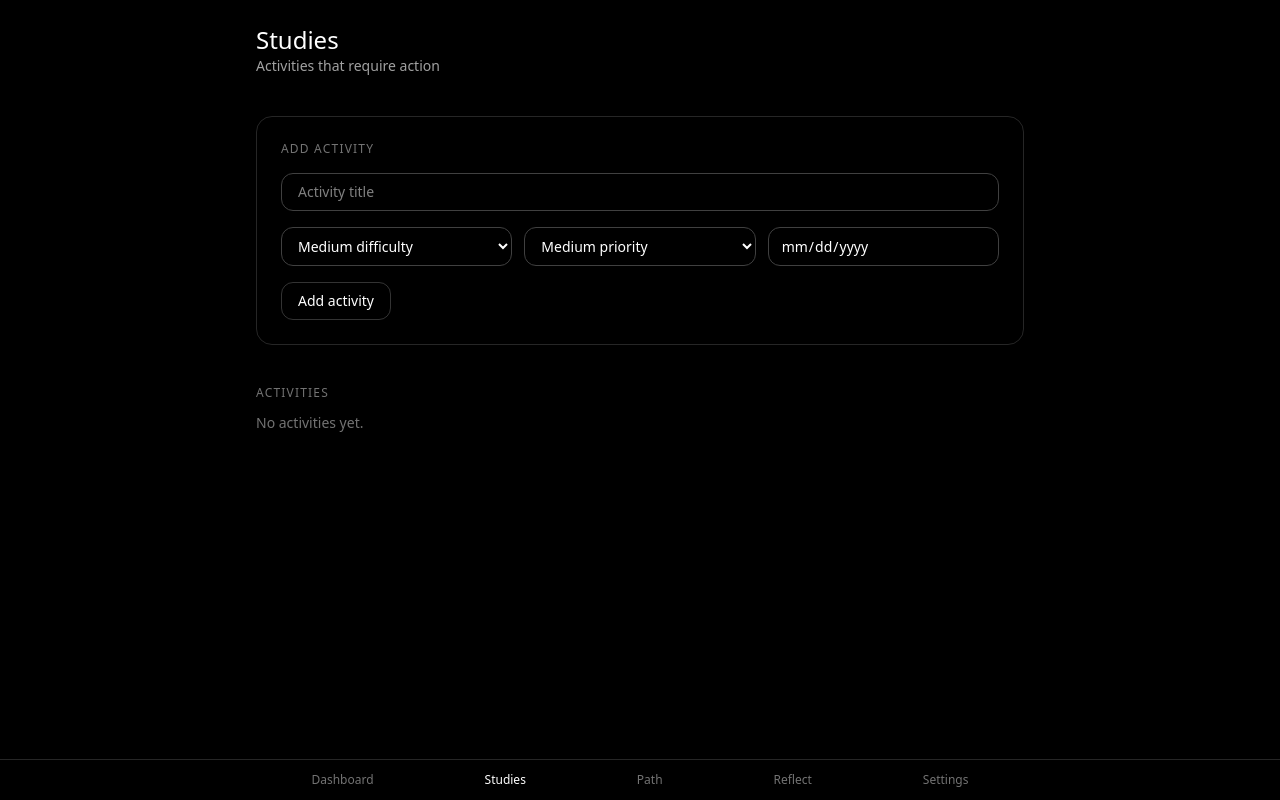
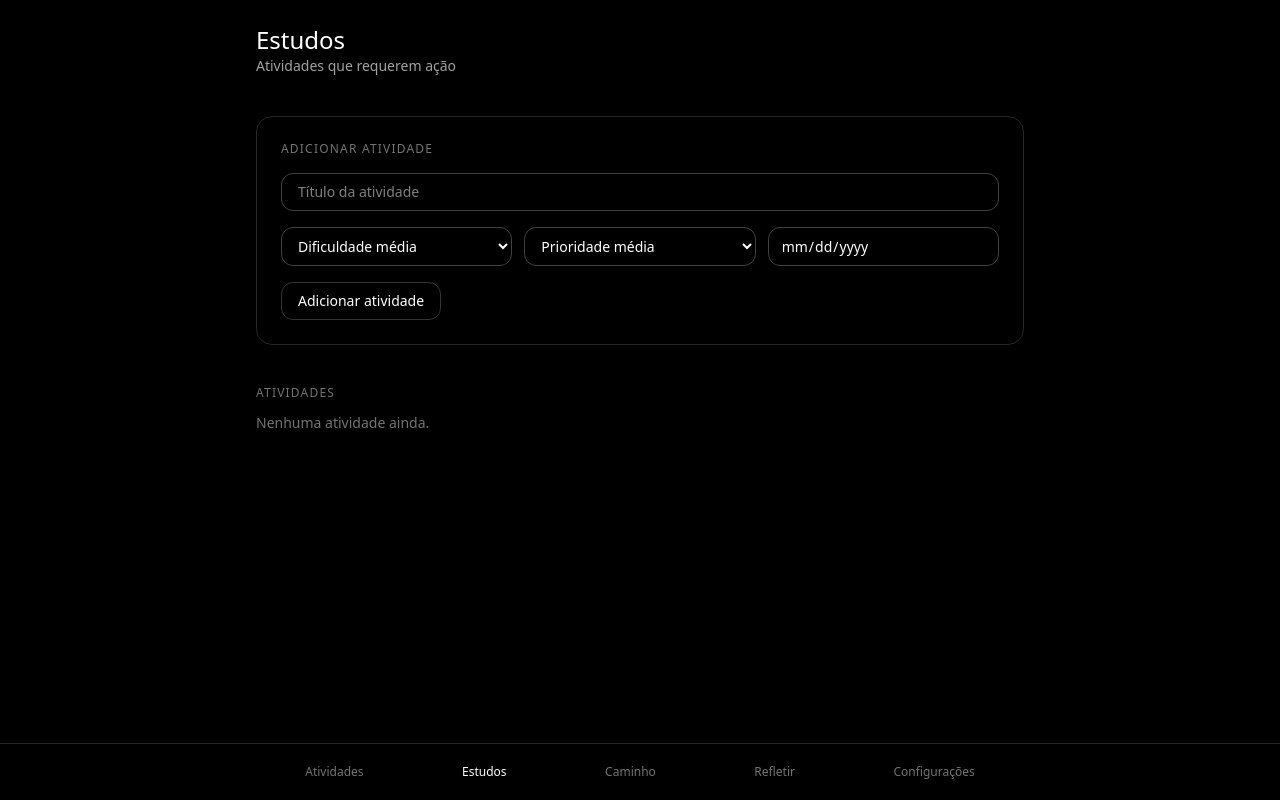
Before and after one commit to gabrielcaixeta01/kodo-app, a Next.js app: page /studies in a window 1280 px wide. Built offline with nearby package versions, Linux system fonts and the light colour scheme.

Commit message:
feat:dando pra editar atividade

```diff
--- /dev/null
+++ b/app/activity/[id]/page.tsx
@@ -0,0 +1,189 @@
+/* eslint-disable react-hooks/set-state-in-effect */
+"use client";
+
+import { useEffect, useMemo, useState } from "react";
+import { useParams, useRouter } from "next/navigation";
+import { useActivities } from "@/contexts/ActivityContext";
+import { Difficulty, Priority } from "@/types/activity";
+
+function getDateInputValue(timestamp?: number) {
+  if (!timestamp) return "";
+  const iso = new Date(timestamp).toISOString();
+  return iso.split("T")[0];
+}
+
+export default function ActivityPage() {
+  const router = useRouter();
+  const params = useParams<{ id: string }>();
+  const { activities, updateActivity } = useActivities();
+
+  const [mounted, setMounted] = useState(false);
+  const [title, setTitle] = useState("");
+  const [difficulty, setDifficulty] =
+    useState<Difficulty>("média");
+  const [priority, setPriority] =
+    useState<Priority>("média");
+  const [dueDate, setDueDate] = useState("");
+
+  const activity = useMemo(
+    () =>
+      activities.find(item => item.id === params.id),
+    [activities, params.id]
+  );
+
+  useEffect(() => {
+    const timer = setTimeout(() => setMounted(true), 0);
+    return () => clearTimeout(timer);
+  }, []);
+
+  useEffect(() => {
+    if (!activity) return;
+    setTitle(activity.title);
+    setDifficulty(activity.difficulty);
+    setPriority(activity.priority);
+    setDueDate(getDateInputValue(activity.dueDate));
+  }, [activity]);
+
+  function handleSubmit(e: React.FormEvent) {
+    e.preventDefault();
+    if (!activity || !title.trim()) return;
+
+    updateActivity(activity.id, {
+      title: title.trim(),
+      difficulty,
+      priority,
+      dueDate: dueDate
+        ? new Date(dueDate).getTime()
+        : undefined,
+    });
+
+    router.push("/studies");
+  }
+
+  const showNotFound = mounted && !activity;
+
+  return (
+    <main className="min-h-screen bg-black text-white p-6">
+      <div className="max-w-3xl mx-auto space-y-8">
+        <header className="space-y-2">
+          <button
+            onClick={() => router.back()}
+            className="text-xs text-neutral-400 hover:text-white transition"
+          >
+            Voltar
+          </button>
+          <h1 className="text-2xl font-medium">Editar atividade</h1>
+          {activity && (
+            <p className="text-sm text-neutral-500">
+              Criada em {new Date(activity.createdAt).toLocaleDateString()}
+            </p>
+          )}
+        </header>
+
+        {!mounted && (
+          <div className="rounded-2xl border border-neutral-800 p-6 space-y-4 animate-pulse">
+            <div className="h-4 bg-neutral-800 rounded w-24"></div>
+            <div className="h-10 bg-neutral-800 rounded"></div>
+            <div className="h-10 bg-neutral-800 rounded"></div>
+          </div>
+        )}
+
+        {showNotFound && (
+          <div className="rounded-2xl border border-neutral-800 p-6 space-y-3">
+            <p className="text-sm text-neutral-300">
+              Atividade não encontrada.
+            </p>
+            <button
+              onClick={() => router.push("/studies")}
+              className="rounded-xl border border-white/20 px-4 py-2 text-sm hover:border-white/40 transition"
+            >
+              Voltar para Estudos
+            </button>
+          </div>
+        )}
+
+        {mounted && activity && (
+          <section className="rounded-2xl border border-neutral-800 p-6 space-y-4">
+            <form onSubmit={handleSubmit} className="space-y-4">
+              <div className="space-y-2">
+                <label className="text-xs uppercase tracking-widest text-neutral-500">
+                  Título
+                </label>
+                <input
+                  value={title}
+                  onChange={e => setTitle(e.target.value)}
+                  className="w-full rounded-xl bg-black border border-neutral-700 px-4 py-2 text-sm focus:outline-none"
+                  placeholder="Título da atividade"
+                />
+              </div>
+
+              <div className="grid grid-cols-1 md:grid-cols-3 gap-3">
+                <div className="space-y-2">
+                  <label className="text-xs uppercase tracking-widest text-neutral-500">
+                    Dificuldade
+                  </label>
+                  <select
+                    value={difficulty}
+                    onChange={e =>
+                      setDifficulty(e.target.value as Difficulty)
+                    }
+                    className="rounded-xl bg-black border border-neutral-700 px-3 py-2 text-sm"
+                  >
+                    <option value="baixa">Baixa dificuldade</option>
+                    <option value="média">Dificuldade média</option>
+                    <option value="alta">Alta dificuldade</option>
+                  </select>
+                </div>
+
+                <div className="space-y-2">
+                  <label className="text-xs uppercase tracking-widest text-neutral-500">
+                    Prioridade
+                  </label>
+                  <select
+                    value={priority}
+                    onChange={e =>
+                      setPriority(e.target.value as Priority)
+                    }
+                    className="rounded-xl bg-black border border-neutral-700 px-3 py-2 text-sm"
+                  >
+                    <option value="baixa">Baixa prioridade</option>
+                    <option value="média">Prioridade média</option>
+                    <option value="alta">Alta prioridade</option>
+                  </select>
+                </div>
+
+                <div className="space-y-2">
+                  <label className="text-xs uppercase tracking-widest text-neutral-500">
+                    Prazo
+                  </label>
+                  <input
+                    type="date"
+                    value={dueDate}
+                    onChange={e => setDueDate(e.target.value)}
+                    className="rounded-xl bg-black border border-neutral-700 px-3 py-2 text-sm"
+                  />
+                </div>
+              </div>
+
+              <div className="flex gap-3">
+                <button
+                  type="submit"
+                  className="rounded-xl border border-white/20 px-4 py-2 text-sm hover:border-white/40 transition"
+                >
+                  Salvar alterações
+                </button>
+                <button
+                  type="button"
+                  onClick={() => router.push("/studies")}
+                  className="rounded-xl border border-neutral-800 px-4 py-2 text-sm text-neutral-400 hover:text-white hover:border-white/20 transition"
+                >
+                  Cancelar
+                </button>
+              </div>
+            </form>
+          </section>
+        )}
+      </div>
+    </main>
+  );
+}
--- a/app/page.tsx
+++ b/app/page.tsx
@@ -22,7 +22,7 @@ export default function DashboardPage() {
 
   const context = {
     availableTime: 60,
-    energy: "medium" as const,
+    energy: "média" as const,
   };
 
   const actions = mounted ? activities.map(activityToAction) : [];
@@ -40,8 +40,8 @@ export default function DashboardPage() {
       <div className="max-w-3xl mx-auto space-y-10">
         {/* Header */}
         <header>
-          <h1 className="text-2xl font-medium">Dashboard</h1>
-          <p className="text-sm text-neutral-400">Decide what to do now</p>
+          <h1 className="text-2xl font-medium">Atividades</h1>
+          <p className="text-sm text-neutral-400">Decida o que fazer agora</p>
         </header>
 
         {/* Skeleton Loader */}
@@ -56,7 +56,7 @@ export default function DashboardPage() {
         {/* Empty state */}
         {mounted && rankedActions.length === 0 && (
           <p className="text-sm text-neutral-500">
-            No activities available. Add activities in Studies.
+            Nenhuma atividade disponível. Adicione atividades em Estudos.
           </p>
         )}
 
@@ -64,13 +64,13 @@ export default function DashboardPage() {
         {mounted && nextAction && (
           <section className="rounded-2xl border border-neutral-700 p-6 space-y-4">
             <h2 className="text-xs uppercase tracking-widest text-neutral-400">
-              Next right action
+              Atividade recomendada
             </h2>
 
             <p className="text-lg font-medium">{nextAction.title}</p>
 
             <p className="text-sm text-neutral-500">
-              Estimated time: {nextAction.estimatedTime} min
+              Tempo estimado: {nextAction.estimatedTime} min
             </p>
 
             <button
@@ -78,7 +78,7 @@ export default function DashboardPage() {
               disabled={!!session}
               className="rounded-xl border border-white/20 px-4 py-2 text-sm hover:border-white/40 transition disabled:opacity-50"
             >
-              Start focus session
+              Iniciar sessão de foco
             </button>
           </section>
         )}
@@ -87,7 +87,7 @@ export default function DashboardPage() {
         {mounted && otherActions.length > 0 && (
           <section className="space-y-4">
             <h2 className="text-xs uppercase tracking-widest text-neutral-500">
-              Other good options
+              Outras boas opções
             </h2>
 
             {otherActions.map(action => (
@@ -98,7 +98,7 @@ export default function DashboardPage() {
                 <div>
                   <p className="font-medium">{action.title}</p>
                   <p className="text-xs text-neutral-500">
-                    {action.estimatedTime} min · {action.energyRequired} energy
+                    {action.estimatedTime} min · {action.energyRequired} energia
                   </p>
                 </div>
 
@@ -107,7 +107,7 @@ export default function DashboardPage() {
                   disabled={!!session}
                   className="text-xs text-neutral-400 hover:text-white transition disabled:opacity-50"
                 >
-                  Start anyway
+                  Iniciar atividade
                 </button>
               </div>
             ))}
--- a/app/studies/page.tsx
+++ b/app/studies/page.tsx
@@ -6,6 +6,8 @@ import {
   Difficulty,
   Priority,
 } from "@/types/activity";
+import { useRouter } from "next/navigation";
+
 
 export default function StudiesPage() {
   const { activities, addActivity } =
@@ -14,10 +16,11 @@ export default function StudiesPage() {
   const [mounted, setMounted] = useState(false);
   const [title, setTitle] = useState("");
   const [difficulty, setDifficulty] =
-    useState<Difficulty>("medium");
+    useState<Difficulty>("média");
   const [priority, setPriority] =
-    useState<Priority>("medium");
+    useState<Priority>("média");
   const [dueDate, setDueDate] = useState("");
+  const router = useRouter();
 
   useEffect(() => {
     const timer = setTimeout(() => {
@@ -40,8 +43,8 @@ export default function StudiesPage() {
     });
 
     setTitle("");
-    setDifficulty("medium");
-    setPriority("medium");
+    setDifficulty("média");
+    setPriority("média");
     setDueDate("");
   }
 
@@ -50,17 +53,17 @@ export default function StudiesPage() {
       <div className="max-w-3xl mx-auto space-y-10">
         <header>
           <h1 className="text-2xl font-medium">
-            Studies
+            Estudos
           </h1>
           <p className="text-sm text-neutral-400">
-            Activities that require action
+            Atividades que requerem ação
           </p>
         </header>
 
         {/* Add activity */}
         <section className="rounded-2xl border border-neutral-800 p-6 space-y-4">
           <h2 className="text-xs uppercase tracking-widest text-neutral-500">
-            Add activity
+            Adicionar atividade
           </h2>
 
           <form
@@ -72,7 +75,7 @@ export default function StudiesPage() {
               onChange={e =>
                 setTitle(e.target.value)
               }
-              placeholder="Activity title"
+              placeholder="Título da atividade"
               className="w-full rounded-xl bg-black border border-neutral-700 px-4 py-2 text-sm focus:outline-none"
             />
 
@@ -86,14 +89,14 @@ export default function StudiesPage() {
                 }
                 className="rounded-xl bg-black border border-neutral-700 px-3 py-2 text-sm"
               >
-                <option value="low">
-                  Low difficulty
+                <option value="baixa">
+                  Baixa dificuldade
                 </option>
-                <option value="medium">
-                  Medium difficulty
+                <option value="média">
+                  Dificuldade média
                 </option>
-                <option value="high">
-                  High difficulty
+                <option value="alta">
+                  Alta dificuldade
                 </option>
               </select>
 
@@ -106,14 +109,14 @@ export default function StudiesPage() {
                 }
                 className="rounded-xl bg-black border border-neutral-700 px-3 py-2 text-sm"
               >
-                <option value="low">
-                  Low priority
+                <option value="baixa">
+                  Baixa prioridade
                 </option>
-                <option value="medium">
-                  Medium priority
+                <option value="média">
+                  Prioridade média
                 </option>
-                <option value="high">
-                  High priority
+                <option value="alta">
+                  Alta prioridade
                 </option>
               </select>
 
@@ -131,7 +134,7 @@ export default function StudiesPage() {
               type="submit"
               className="rounded-xl border border-white/20 px-4 py-2 text-sm hover:border-white/40 transition"
             >
-              Add activity
+              Adicionar atividade
             </button>
           </form>
         </section>
@@ -139,36 +142,37 @@ export default function StudiesPage() {
         {/* Activities list */}
         <section className="space-y-3">
           <h2 className="text-xs uppercase tracking-widest text-neutral-500">
-            Activities
+            Atividades
           </h2>
 
           {!mounted && (
             <p className="text-sm text-neutral-500">
-              Loading activities...
+              Carregando atividades...
             </p>
           )}
 
           {mounted && activities.length === 0 && (
             <p className="text-sm text-neutral-500">
-              No activities yet.
+              Nenhuma atividade ainda.
             </p>
           )}
 
           {mounted && activities.map(activity => (
             <div
               key={activity.id}
+              onClick={() => router.push(`/activity/${activity.id}`)}
               className="rounded-xl border border-neutral-800 p-4"
             >
               <p className="font-medium">
                 {activity.title}
               </p>
               <p className="text-xs text-neutral-500">
-                Priority: {activity.priority} ·
-                Difficulty: {activity.difficulty}
+                Prioridade: {activity.priority} ·
+                Dificuldade: {activity.difficulty}
                 {activity.dueDate && (
                   <>
                     {" "}
-                    · Due{" "}
+                    · Prazo{" "}
                     {new Date(
                       activity.dueDate
                     ).toLocaleDateString()}
--- a/components/layout/FooterNav.tsx
+++ b/components/layout/FooterNav.tsx
@@ -4,11 +4,11 @@ import Link from "next/link";
 import { usePathname } from "next/navigation";
 
 const navItems = [
-  { label: "Dashboard", href: "/" },
-  { label: "Studies", href: "/studies" },
-  { label: "Path", href: "/path" },
-  { label: "Reflect", href: "/reflect" },
-  { label: "Settings", href: "/settings" },
+  { label: "Atividades", href: "/" },
+  { label: "Estudos", href: "/studies" },
+  { label: "Caminho", href: "/path" },
+  { label: "Refletir", href: "/reflect" },
+  { label: "Configurações", href: "/settings" },
 ];
 
 export function FooterNav() {
@@ -16,7 +16,7 @@ export function FooterNav() {
 
   return (
     <nav className="fixed bottom-0 left-0 right-0 border-t border-neutral-800 bg-black/80 backdrop-blur">
-      <div className="mx-auto max-w-3xl flex justify-around py-3">
+      <div className="mx-auto max-w-3xl flex justify-around py-5">
         {navItems.map(item => {
           const isActive = pathname === item.href;
 
--- a/contexts/ActivityContext.tsx
+++ b/contexts/ActivityContext.tsx
@@ -4,6 +4,7 @@ import {
   createContext,
   useContext,
   useEffect,
+  useMemo,
   useState,
 } from "react";
 import { Activity } from "@/types/activity";
@@ -12,6 +13,10 @@ type ActivityContextType = {
   activities: Activity[];
   addActivity: (
     data: Omit<Activity, "id" | "createdAt">
+  ) => void;
+  updateActivity: (
+    id: string,
+    data: Partial<Omit<Activity, "id" | "createdAt">>
   ) => void;
 };
 
@@ -40,9 +45,9 @@ export function ActivityProvider({
     );
   }, [activities]);
 
-  function addActivity(
+  const addActivity = (
     data: Omit<Activity, "id" | "createdAt">
-  ) {
+  ) => {
     setActivities(prev => [
       {
         id: crypto.randomUUID(),
@@ -51,12 +56,28 @@ export function ActivityProvider({
       },
       ...prev,
     ]);
-  }
+  };
+
+  const updateActivity = (
+    id: string,
+    data: Partial<Omit<Activity, "id" | "createdAt">>
+  ) => {
+    setActivities(prev =>
+      prev.map(activity =>
+        activity.id === id
+          ? { ...activity, ...data }
+          : activity
+      )
+    );
+  };
+
+  const value = useMemo(
+    () => ({ activities, addActivity, updateActivity }),
+    [activities]
+  );
 
   return (
-    <ActivityContext.Provider
-      value={{ activities, addActivity }}
-    >
+    <ActivityContext.Provider value={value}>
       {children}
     </ActivityContext.Provider>
   );
--- a/types/action.ts
+++ b/types/action.ts
@@ -1,5 +1,5 @@
-export type Impact = "low" | "medium" | "high";
-export type Energy = "low" | "medium" | "high";
+export type Impact = "baixa" | "média" | "alta";
+export type Energy = "baixa" | "média" | "alta";
 
 export type Action = {
   id: string;
--- a/types/activity.ts
+++ b/types/activity.ts
@@ -1,5 +1,5 @@
-export type Difficulty = "low" | "medium" | "high";
-export type Priority = "low" | "medium" | "high";
+export type Difficulty = "baixa" | "média" | "alta";
+export type Priority = "baixa" | "média" | "alta";
 
 export type Activity = {
   id: string;
```
Also changed, not shown: lib/decision/activityToAction.ts (+12 -12 lines), lib/decision/calculateScore.ts (+6 -6 lines), lib/decision/decisionEngine.ts (+4 -4 lines).
